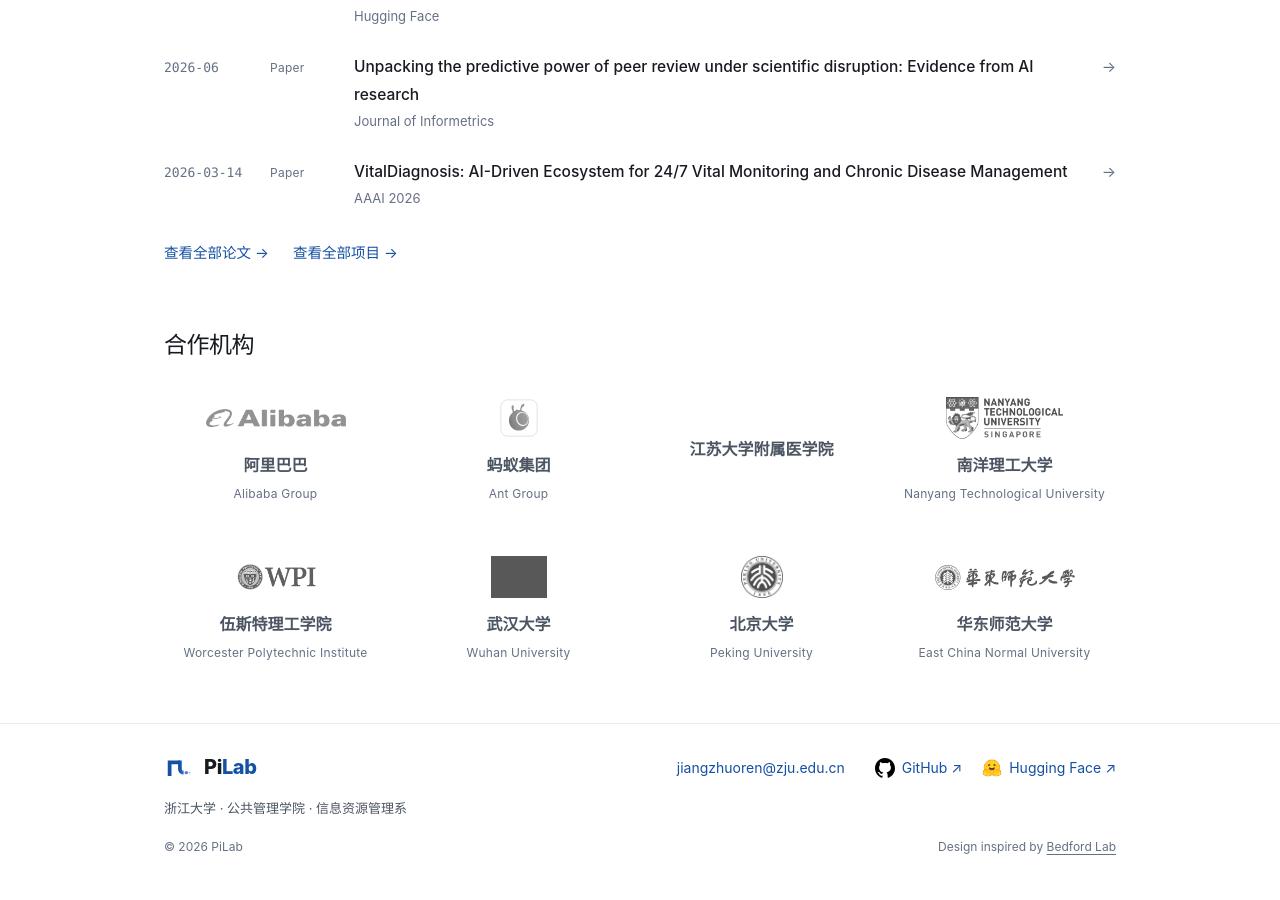
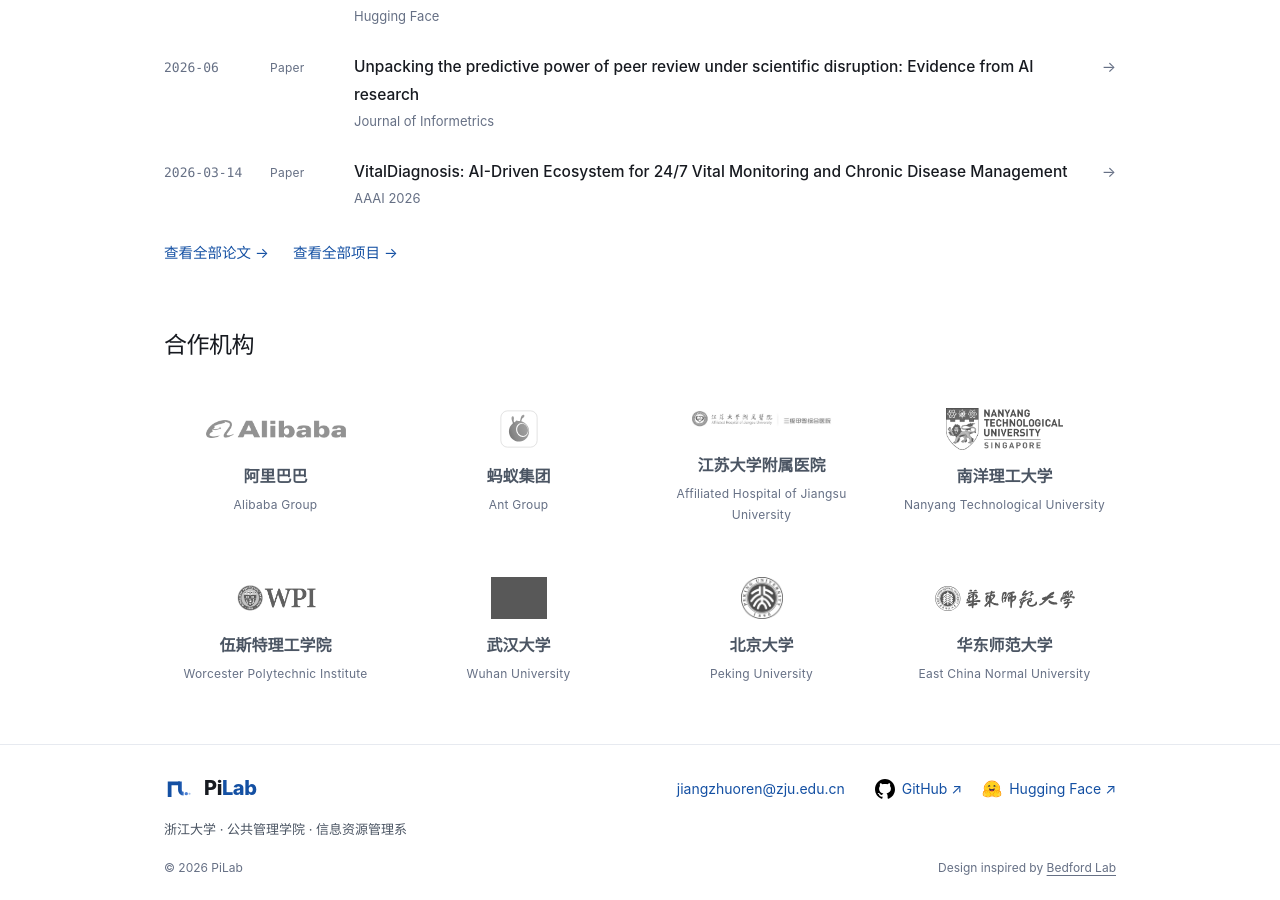
Before and after one commit to PiLab-ZJU/pilab-zju.github.io, a Jekyll site: the page built from index.html, in a window 1280 px wide and 900 px high, scrolled down 1085 px. Built offline with Jekyll 4.4.1, drawn with Linux system fonts in a browser that asks for light colours; before the commit the page ends 1964 px from its top, so only the background shows below that; grey boxes are pictures that could not be loaded.

Commit message:
Add hospital logo and move postdocs before research partners

```diff
--- a/_data/collaborations.yml
+++ b/_data/collaborations.yml
@@ -7,7 +7,10 @@
   en: Ant Group
   url: https://www.antgroup.com
   logo: "/assets/img/collab/ant.svg"
-- name: 江苏大学附属医学院
+- name: 江苏大学附属医院
+  en: Affiliated Hospital of Jiangsu University
+  url: https://www.jdfy.cn/
+  logo: "/assets/img/collab/ujs-hospital.png"
 - name: 南洋理工大学
   en: Nanyang Technological University
   url: https://www.ntu.edu.sg
```
Also changed, not shown: docs/brand-assets.md (+4 -0 lines), team/index.html (+13 -13 lines), assets/img/collab/ujs-hospital.png (added).
